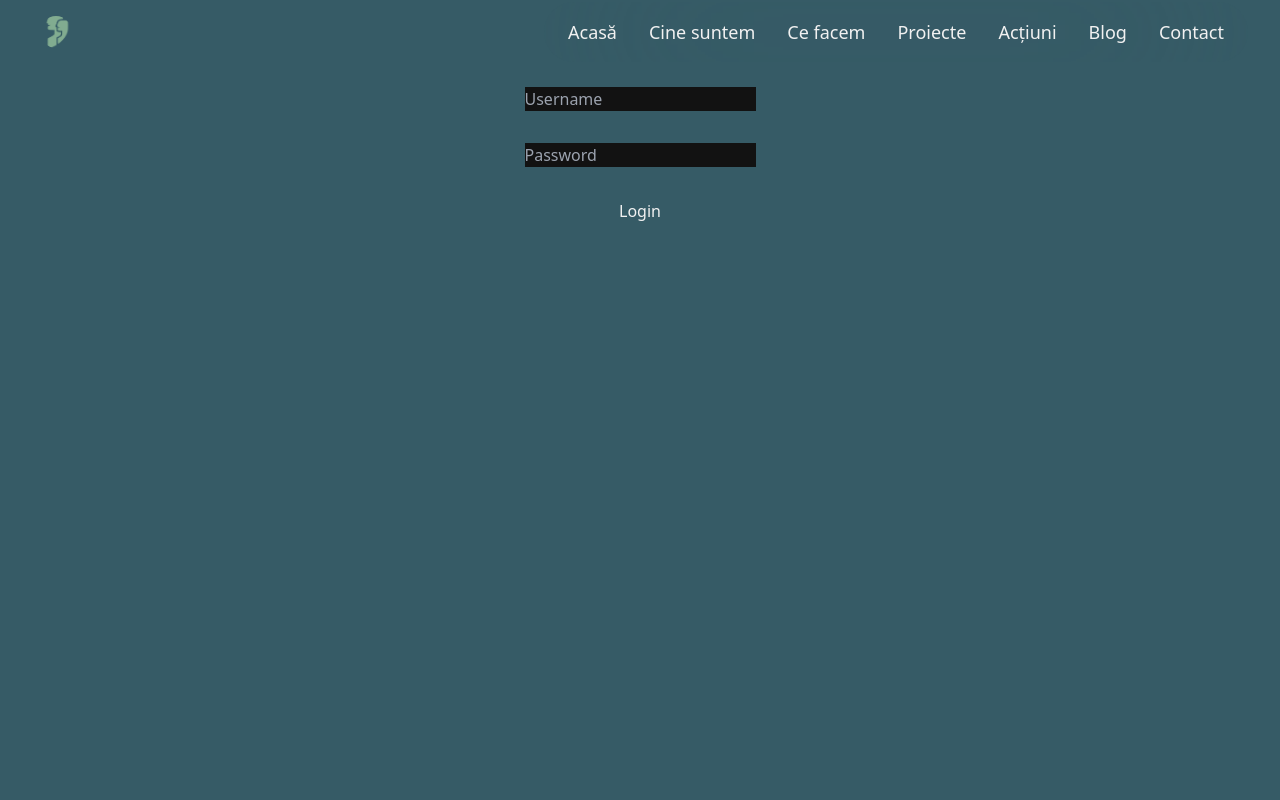
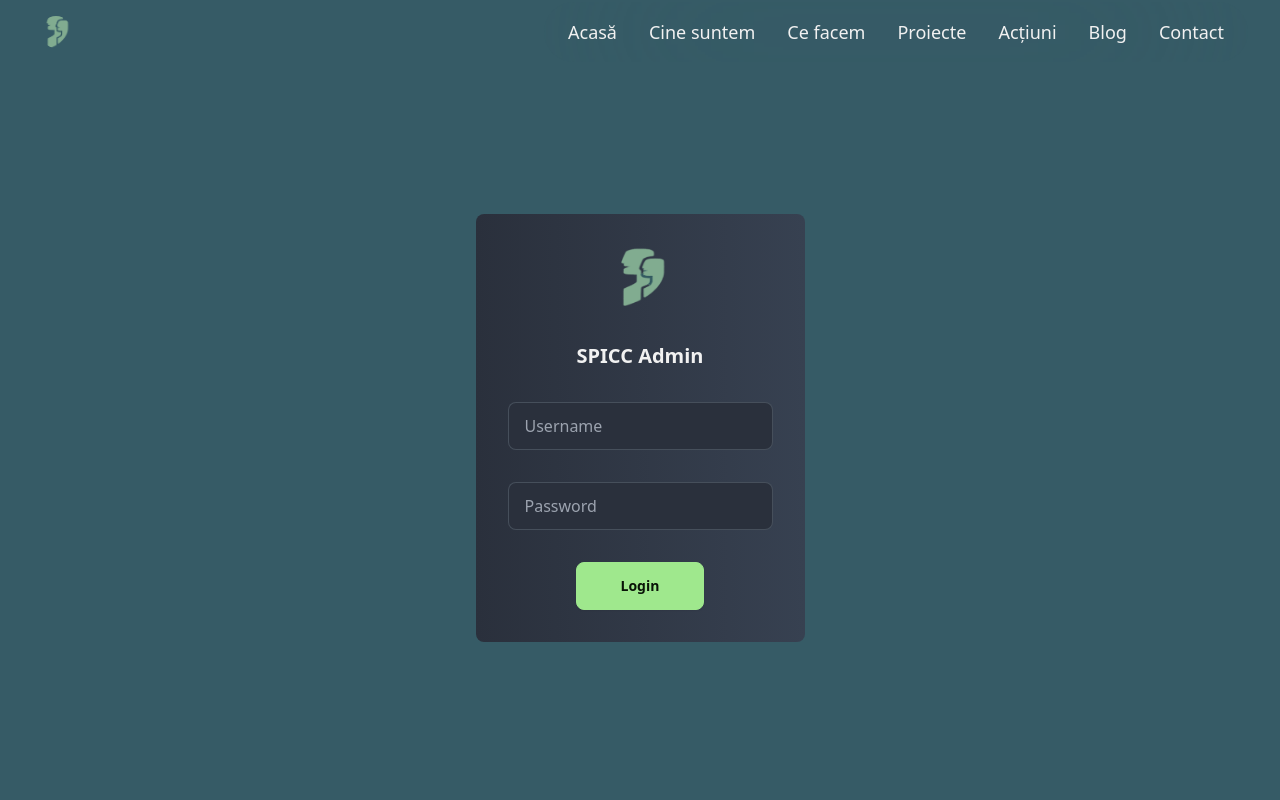
Before and after one commit to ionescu-rares/spicc, a SvelteKit app: page /blog/blog-creator-authentication in a window 1280 px wide. Shown: the top 800 px of the page. Built offline with nearby package versions, Linux system fonts and the light colour scheme.

Commit message:
Prettify login

```diff
--- a/src/routes/blog/blog-creator-authentication/+page.svelte
+++ b/src/routes/blog/blog-creator-authentication/+page.svelte
@@ -1,9 +1,10 @@
 <script>
+  import Typography from "$lib/components/font/typography.svelte";
   import PageLayout from "$lib/components/pageLayout.svelte";
-
+  import logo from "$lib/images/logo-transparent.png";
   let username = "";
   let password = "";
-  let error = "";
+  let errorMsg = "";
 
   async function login() {
     const response = await fetch("/api/login", {
@@ -17,18 +18,34 @@
     } else {
       const { error } = await response.json();
       console.error(error);
+      errorMsg = error;
     }
   }
 </script>
 
-<PageLayout withSpacing>
-  <form on:submit|preventDefault={login} class="flex flex-col gap-8">
-    <input type="text" placeholder="Username" bind:value={username} />
-    <input type="password" placeholder="Password" bind:value={password} />
-    <button type="submit">Login</button>
+<PageLayout withSpacing={false}>
+  <form
+    on:submit|preventDefault={login}
+    class="flex flex-col justify-center gap-8 p-8 my-auto rounded-lg bg-gradient-to-r from-base-100 to-gray-700 max-w-96"
+  >
+    <img src={logo} alt="logo" class="w-16 h-16 mx-auto" />
+    <Typography bold>SPICC Admin</Typography>
+    <input
+      type="text"
+      placeholder="Username"
+      bind:value={username}
+      class="max-w-xs mx-auto input input-bordered"
+    />
+    <input
+      type="password"
+      placeholder="Password"
+      bind:value={password}
+      class="max-w-xs mx-auto input input-bordered"
+    />
+    <button type="submit" class="w-32 mx-auto btn btn-primary">Login</button>
   </form>
 
-  {#if error}
-    <p style="color: red;">{error}</p>
+  {#if errorMsg}
+    <p style="color: red;">{errorMsg}</p>
   {/if}
 </PageLayout>
--- a/src/routes/blog/creator/+page.svelte
+++ b/src/routes/blog/creator/+page.svelte
@@ -173,7 +173,7 @@
       <p class="mt-4 text-start">Poza de cover a postarii</p>
       <Dropzone on:drop={handleSlidesUpload} />
       {#each slides as slide}
-        <div class="flex items-center gap-4">
+        <div class="flex items-center gap-4 card card-side bg-base-100">
           <img src={slide} alt="Cover" class="w-1/3 mt-2" />
           <button
             class="btn btn-primary"
--- a/src/routes/site-management/+page.svelte
+++ b/src/routes/site-management/+page.svelte
@@ -10,9 +10,11 @@
 <PageLayout>
   <SectionTitle title="Administrare Site SPICC" />
 
-  <div class="grid w-full max-w-screen-xl grid-cols-2 place-items-center">
+  <div
+    class="flex flex-col w-full max-w-screen-xl gap-16 md:gap-0 md:grid md:grid-cols-2 place-items-center"
+  >
     <button
-      class="items-center p-4 card glass w-96 h-80"
+      class="items-center p-4 card glass max-w-96 md:w-96 max-h-80 md:h-80"
       on:click={() => goto("/blog/blog-posts-management")}
     >
       <Typography variant="large">Bloguri</Typography>
@@ -22,7 +24,7 @@
       </div>
     </button>
     <button
-      class="items-center p-4 card glass w-96 h-80"
+      class="items-center p-4 card glass max-w-96 md:w-96 max-h-80 md:h-80"
       on:click={() => goto("/actiuni/actions-management")}
     >
       <Typography variant="large">Actiuni</Typography>
```
